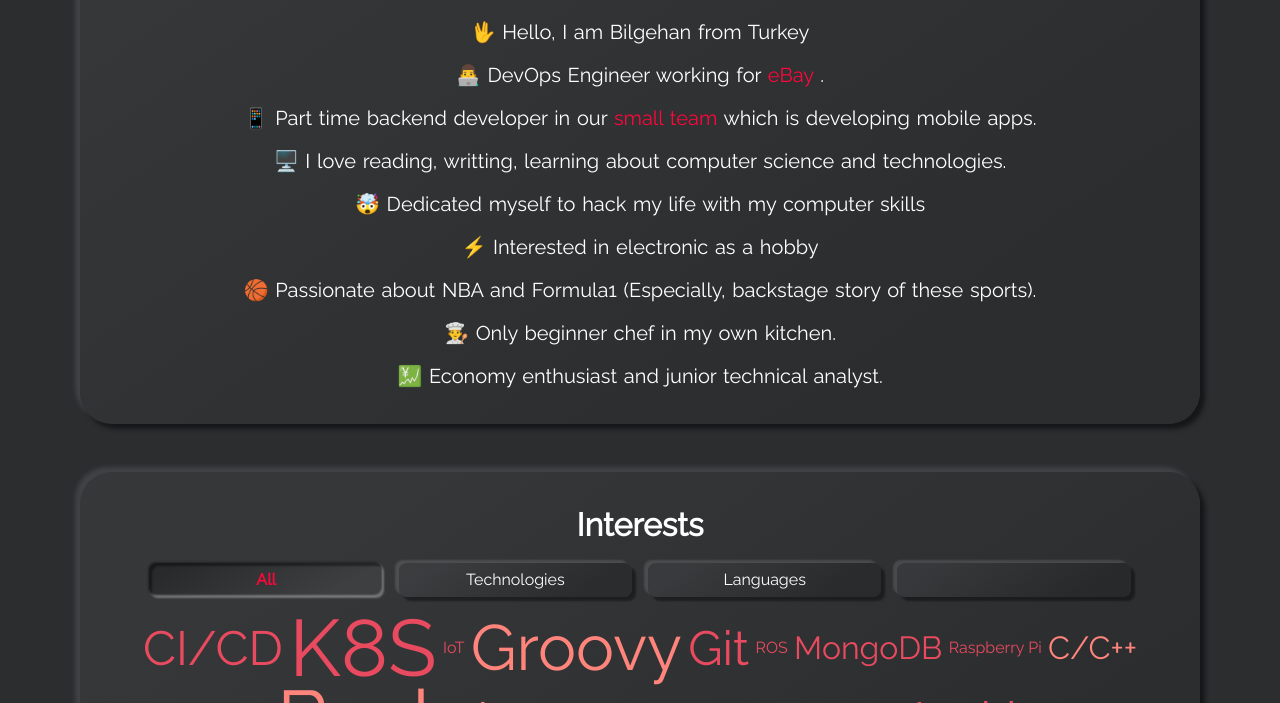
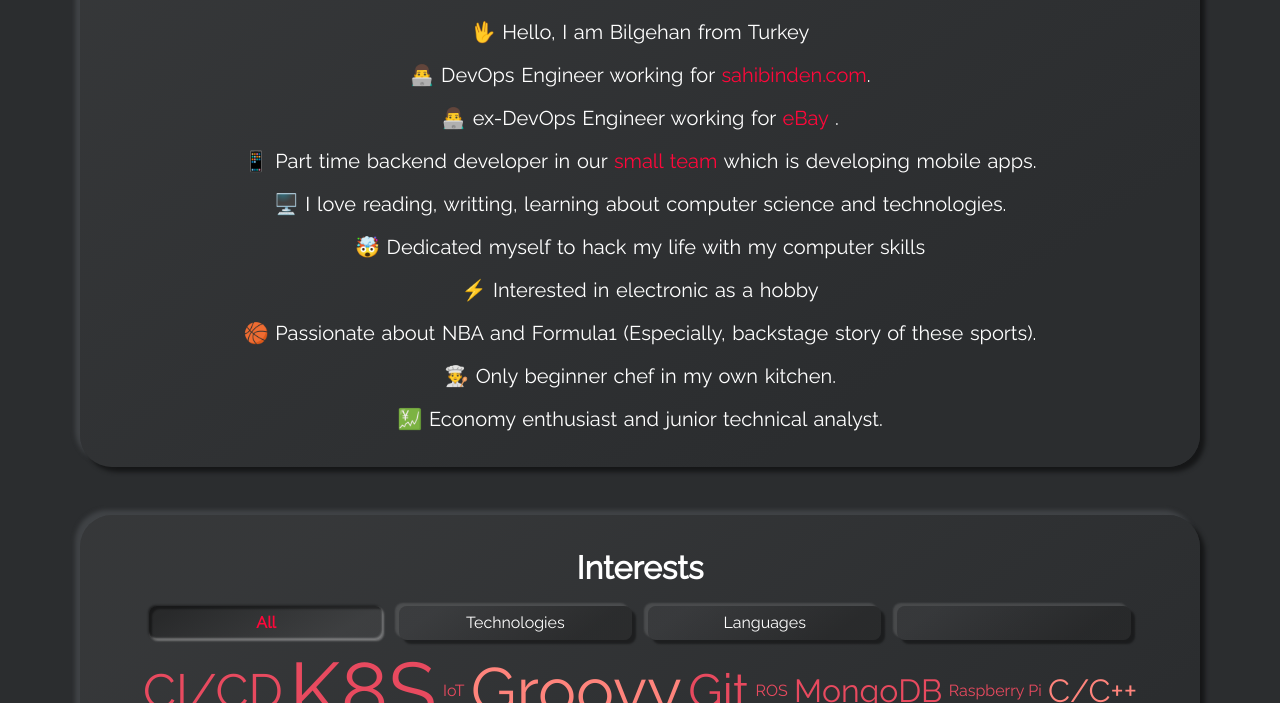
Before and after one commit to bilgehannal/bilgehannal.github.io, a Jekyll site: the page built from index.html, in a window 1280 px wide and 900 px high, scrolled down 1122 px, cut to the strip 197-900 px from the top of the window. Built offline with Jekyll 4.4.1, drawn with Linux system fonts in a browser that asks for light colours.

Commit message:
changed company

```diff
--- a/_includes/section-aboutme.html
+++ b/_includes/section-aboutme.html
@@ -2,7 +2,8 @@
 <p align="center" class="description" data-aos="fade-down"> <iframe src="https://drive.google.com/file/d/19H0yL151PSfH9bynhiFeEu3FTVEgXwNy/preview" width="280" height="160"></iframe> </p>
 
 <p class="description" data-aos="fade-down"> 🖖  Hello, I am Bilgehan from Turkey </p>
-<p class="description" data-aos="fade-down"> 👨‍💻 DevOps Engineer working for <a href="https://www.gittigidiyor.com/">eBay </a>. </p>
+<p class="description" data-aos="fade-down"> 👨‍💻 DevOps Engineer working for <a href="https://www.sahibinden.com/">sahibinden.com</a>. </p>
+<p class="description" data-aos="fade-down"> 👨‍💻 ex-DevOps Engineer working for <a href="https://www.gittigidiyor.com/">eBay </a>. </p>
 <p class="description" data-aos="fade-down"> 📱 Part time backend developer in our <a href="https://quickestlab.com/">small team</a> which is developing mobile apps.</p>
 <p class="description" data-aos="fade-down"> 🖥️ I love reading, writting, learning about computer science and technologies.</p>
 <p class="description" data-aos="fade-down"> 🤯 Dedicated myself to hack my life with my computer skills </p>
```
